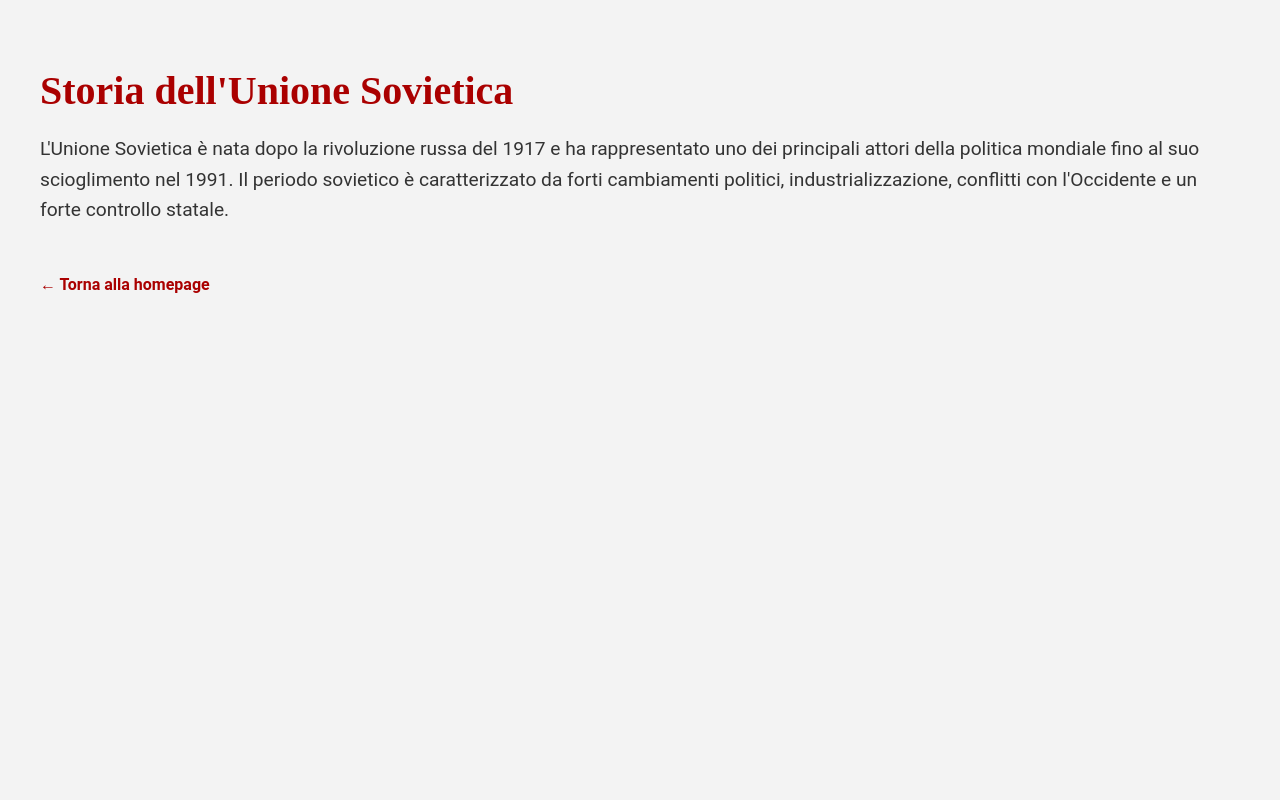
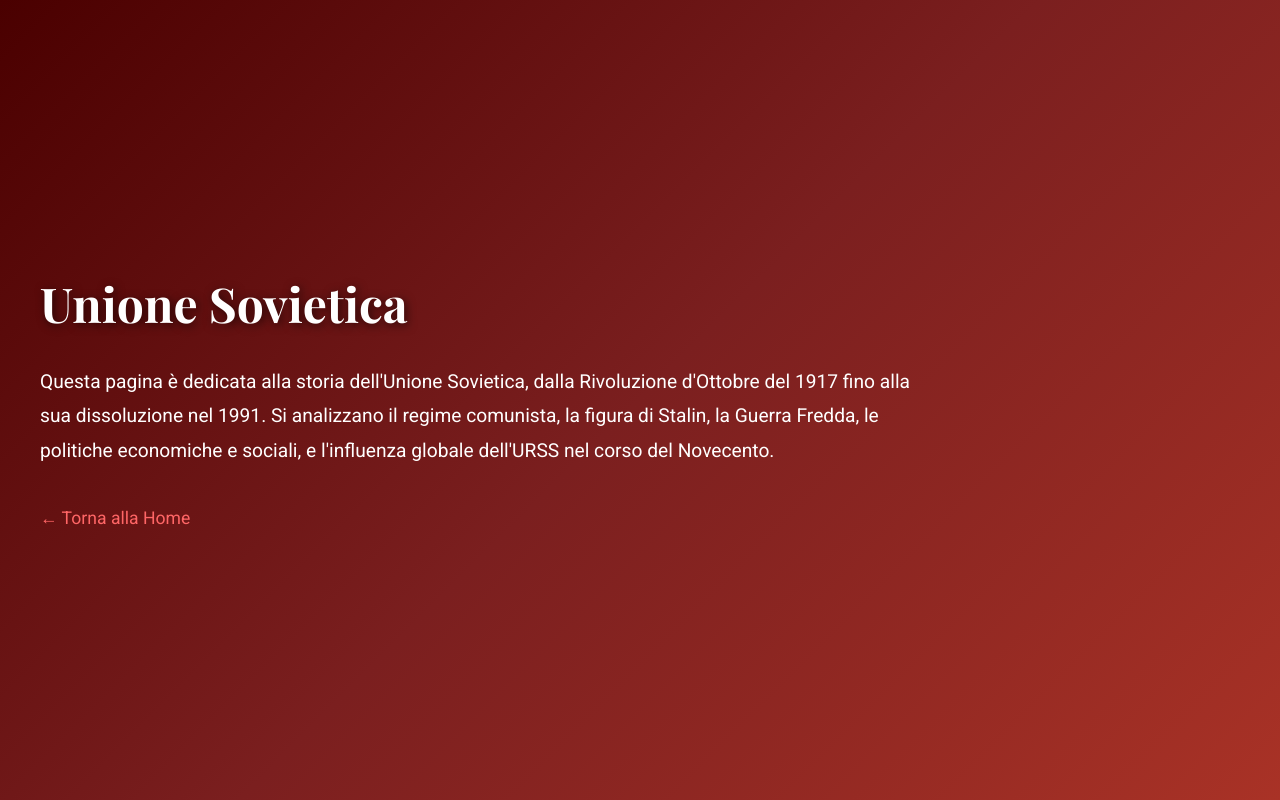
Before and after one commit to trezz7/storiau11, a plain HTML site: page unione-sovietica.html in a window 1280 px wide. Drawn offline with nearby package versions, Linux system fonts and the light colour scheme.

Commit message:
unione-sovietica.html

```diff
--- a/unione-sovietica.html
+++ b/unione-sovietica.html
@@ -2,42 +2,55 @@
 <html lang="it">
 <head>
   <meta charset="UTF-8">
+  <meta name="viewport" content="width=device-width, initial-scale=1.0">
   <title>Unione Sovietica</title>
+  <link href="https://fonts.googleapis.com/css2?family=Playfair+Display:wght@700&family=Roboto&display=swap" rel="stylesheet">
   <style>
+    * { margin: 0; padding: 0; box-sizing: border-box; }
     body {
       font-family: 'Roboto', sans-serif;
-      background-color: #f3f3f3;
-      margin: 0;
+      background: linear-gradient(135deg, #4a0000, #7b1f1f, #a93226);
+      color: white;
+      min-height: 100vh;
+      display: flex;
+      flex-direction: column;
+      justify-content: center;
       padding: 40px;
+      animation: fadeIn 2s ease-in;
     }
     h1 {
       font-family: 'Playfair Display', serif;
-      color: #aa0000;
-      font-size: 2.5rem;
-      margin-bottom: 20px;
+      font-size: 3rem;
+      margin-bottom: 30px;
+      animation: slideDown 1.5s ease-in-out;
+      text-shadow: 2px 2px 10px rgba(0,0,0,0.6);
     }
     p {
       font-size: 1.2rem;
-      line-height: 1.6;
-      color: #333;
+      line-height: 1.8;
+      max-width: 900px;
+      animation: fadeIn 2.5s ease-in;
     }
     a {
-      display: inline-block;
-      margin-top: 30px;
+      margin-top: 40px;
+      font-size: 1.1rem;
+      color: #ff6666;
       text-decoration: none;
-      color: #aa0000;
-      font-weight: bold;
+      animation: fadeIn 3s ease-in;
+    }
+    @keyframes slideDown {
+      from { transform: translateY(-60px); opacity: 0; }
+      to { transform: translateY(0); opacity: 1; }
+    }
+    @keyframes fadeIn {
+      from { opacity: 0; }
+      to { opacity: 1; }
     }
   </style>
 </head>
 <body>
-  <h1>Storia dell'Unione Sovietica</h1>
-  <p>
-    L'Unione Sovietica è nata dopo la rivoluzione russa del 1917 e ha rappresentato uno dei principali
-    attori della politica mondiale fino al suo scioglimento nel 1991. Il periodo sovietico è caratterizzato
-    da forti cambiamenti politici, industrializzazione, conflitti con l'Occidente e un forte controllo
-    statale.
-  </p>
-  <a href="index.html">← Torna alla homepage</a>
+  <h1>Unione Sovietica</h1>
+  <p>Questa pagina è dedicata alla storia dell'Unione Sovietica, dalla Rivoluzione d'Ottobre del 1917 fino alla sua dissoluzione nel 1991. Si analizzano il regime comunista, la figura di Stalin, la Guerra Fredda, le politiche economiche e sociali, e l'influenza globale dell'URSS nel corso del Novecento.</p>
+  <a href="index.html">&#8592; Torna alla Home</a>
 </body>
 </html>
```
